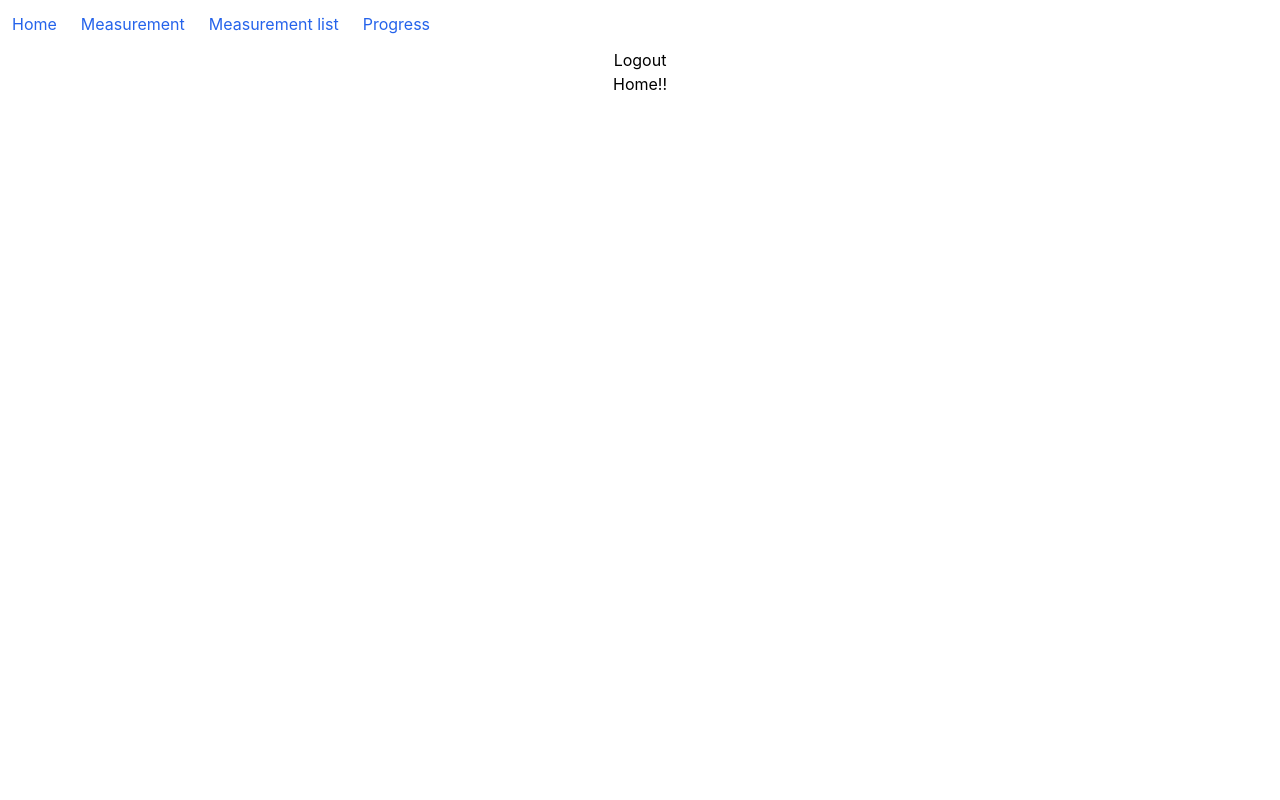
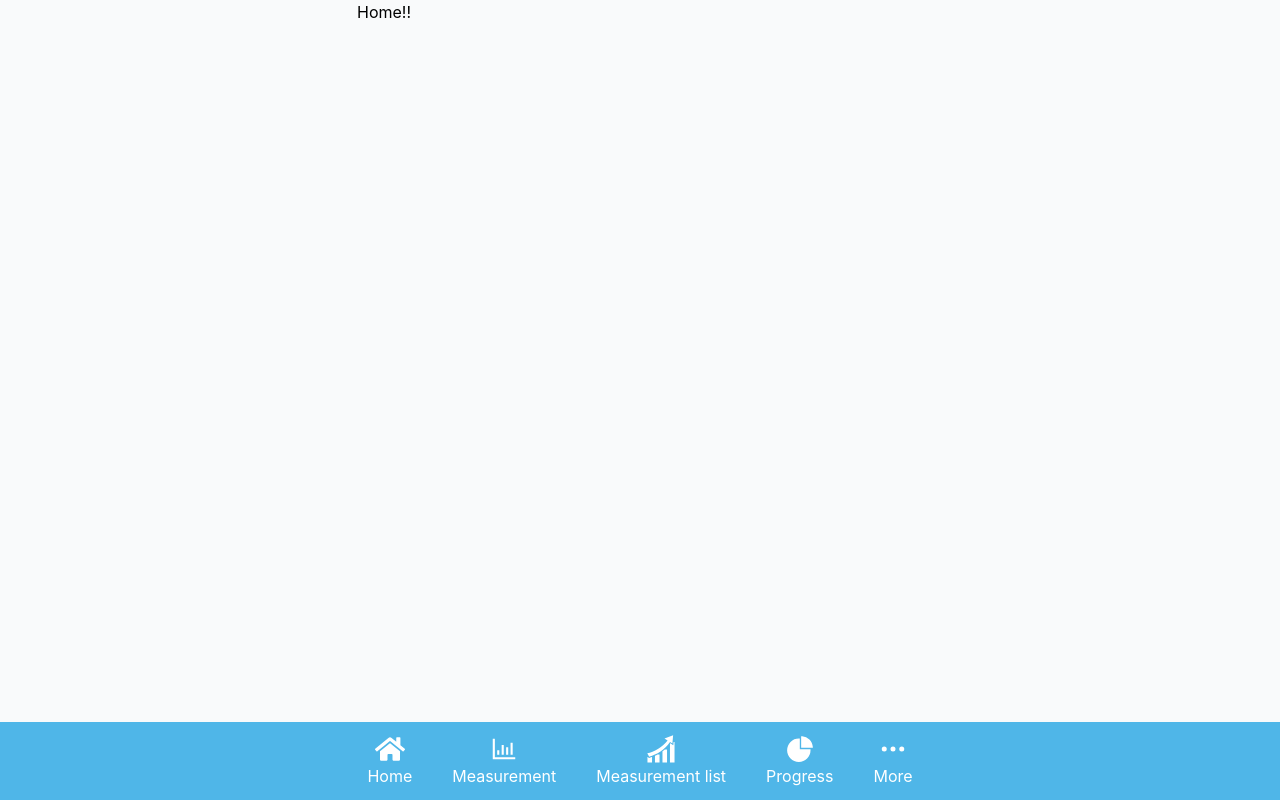
Before and after one commit to dipbazz/track-my-fitness-ui, a React (Create React App) app: page / in a window 1280 px wide. Built offline with nearby package versions, Linux system fonts and the light colour scheme; sample sign-in values are in the browser's storage.

Commit message:
Add style to navbar and react-icon package added

```diff
--- a/package.json
+++ b/package.json
@@ -14,6 +14,7 @@
     "react-dom": "^17.0.2",
     "react-google-charts": "^3.0.15",
     "react-hook-form": "^7.12.1",
+    "react-icons": "^4.2.0",
     "react-redux": "^7.2.4",
     "react-router-dom": "^5.2.0",
     "react-scripts": "4.0.3",
@@ -51,6 +52,7 @@
     "@babel/eslint-parser": "^7.14.7",
     "@babel/plugin-syntax-jsx": "^7.14.5",
     "@babel/preset-react": "^7.14.5",
+    "@iconify/react": "^3.0.0-beta.1",
     "autoprefixer": "^9.8.6",
     "eslint": "^7.30.0",
     "eslint-config-airbnb": "^18.2.1",
--- a/public/index.html
+++ b/public/index.html
@@ -26,7 +26,7 @@
     -->
     <title>React App</title>
   </head>
-  <body>
+  <body class="bg-gray-50">
     <noscript>You need to enable JavaScript to run this app.</noscript>
     <div id="root"></div>
     <!--
--- a/src/App.js
+++ b/src/App.js
@@ -6,7 +6,7 @@ import NavbarContainer from './containers/NavbarContainer';
 function App() {
   const isAuthenticated = useSelector((state) => state.user.isAuthenticated);
   return (
-    <div className="App">
+    <div className="App max-w-3xl">
       {isAuthenticated ? <NavbarContainer /> : ''}
       <Routes />
     </div>
--- a/src/components/Navbar.js
+++ b/src/components/Navbar.js
@@ -1,5 +1,9 @@
 import PropTypes from 'prop-types';
 import { Link } from 'react-router-dom';
+import { FaHome } from 'react-icons/fa';
+import { AiOutlineBarChart, AiFillPieChart } from 'react-icons/ai';
+import { GiProgression } from 'react-icons/gi';
+import { FiMoreHorizontal } from 'react-icons/fi';
 
 const Navbar = ({ logout, user }) => {
   const handleLogout = () => {
@@ -7,23 +11,41 @@ const Navbar = ({ logout, user }) => {
   };
 
   return (
-    <nav>
-      <p>{user.user ? user.user.email : ''}</p>
-      <ul className="flex">
-        <li className="p-3 text-blue-600">
-          <Link to="/">Home</Link>
+    <nav className="fixed bottom-0 w-full bg-azure-900">
+      <p className="hidden">{user.user ? user.user.email : ''}</p>
+      <ul className="flex justify-center">
+        <li className="py-3 px-5 text-white text-center">
+          <Link className="" to="/">
+            <FaHome className="text-3xl m-auto" />
+            Home
+          </Link>
         </li>
-        <li className="p-3 text-blue-600">
-          <Link to="/measurement">Measurement</Link>
+        <li className="py-3 px-5 text-white text-center">
+          <Link className="" to="/measurement">
+            <AiOutlineBarChart className="text-3xl m-auto" />
+            Measurement
+          </Link>
         </li>
-        <li className="p-3 text-blue-600">
-          <Link to="/measurement/list">Measurement list</Link>
+        <li className="py-3 px-5 text-white text-center">
+          <Link className="" to="/measurement/list">
+            <GiProgression className="text-3xl m-auto" />
+            Measurement list
+          </Link>
         </li>
-        <li className="p-3 text-blue-600">
-          <Link to="/progress">Progress</Link>
+        <li className="py-3 px-5 text-white text-center">
+          <Link className="" to="/progress">
+            <AiFillPieChart className="text-3xl m-auto" />
+            Progress
+          </Link>
+        </li>
+        <li className="py-3 px-5 text-white text-center">
+          <Link className="" to="/progress">
+            <FiMoreHorizontal className="text-3xl m-auto" />
+            More
+          </Link>
         </li>
       </ul>
-      <button type="button" onClick={handleLogout}>Logout</button>
+      <button className="hidden" type="button" onClick={handleLogout}>Logout</button>
     </nav>
   );
 };
--- a/tailwind.config.js
+++ b/tailwind.config.js
@@ -2,7 +2,16 @@ module.exports = {
   purge: ['./src/**/*.{js,jsx,ts,tsx}', './public/index.html'],
   darkMode: false, // or 'media' or 'class'
   theme: {
-    extend: {},
+    extend: {
+      colors: {
+        azure: {
+          200: '#b3e1f6',
+          500: '#8ed3f1',
+          700: '#68c4ed',
+          900: '#4fb6e8',
+        },
+      },
+    },
   },
   variants: {
     extend: {},
```
Also changed, not shown: 1 other file (tests, documents, lock files or other folders).
